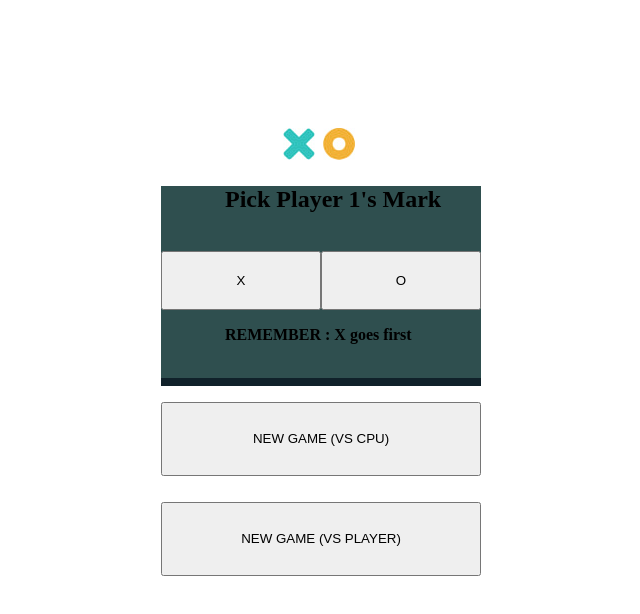
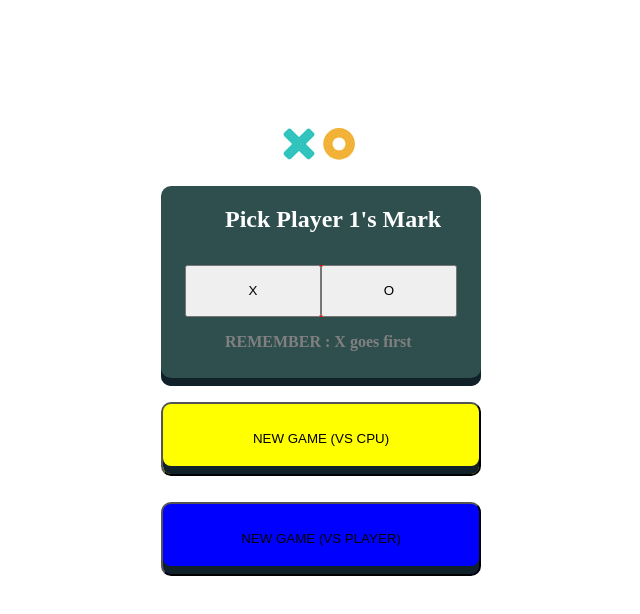
Before and after one commit to RohanSangle/tictactoe_game, a React (Create React App) app: page / in a window 1280 px wide. Shown: the top 614 px of the page, without its empty margins (319-959 px from the left). Built offline with nearby package versions, Linux system fonts and the light colour scheme.

Commit message:
css is brainf

```diff
--- a/src/App.css
+++ b/src/App.css
@@ -19,3 +19,49 @@
   align-items: center;
 
 }
+
+
+.topbar{
+  display: flex;
+  justify-content: space-between;
+  align-items: center;
+  background-color: #fff;
+  /* padding: 0 2%; */
+  height: 15%;
+  width: 36%;
+  margin-top: 15%;
+  margin-left: 32%;
+
+
+  .tttlogo2{
+    /* margin-left: 35%; */
+    /* margin-right: 35%; */
+    padding-top: 10%;
+    padding-bottom: 2%;
+    width: fit-content;
+    height: fit-content;
+    background-color: #fff;
+    display: flex;
+    justify-content: center;
+    align-items: center;
+
+  }
+
+  .turn{
+    margin-right: 2%;
+    margin-top: 8%;
+    /* margin-bottom: 2%; */
+    background-color: #fff;
+    border: none;
+    /* cursor: pointer; */
+    /* font-size: 16px; */
+    font-weight: bold;
+    height: 30%;
+    width: 40%;
+    /* margin-top: 20px; */
+    /* margin-right: 35%; */
+    box-sizing: border-box;
+    border-radius: 5px;
+    background-color: aqua;
+  }
+}
--- a/src/App.js
+++ b/src/App.js
@@ -150,6 +150,11 @@ function App() {
       }
       {player && (
         <>
+          <section className='topbar'>
+            <img className='tttlogo2' src={xologo} alt=''></img>
+            <button className='turn'>X turn</button>
+            <RestartButton handleRestart={handleRestart} />
+          </section>
           <Board board={board} onClick={gameOver ? handleRestart : handleCellClick} onGameEnd={handleGameEnd} handleCellClick={handleCellClick} />
           <Scoreboard score={score} />
 
@@ -158,7 +163,6 @@ function App() {
               {winner === 'tie' ? 'It\'s a tie!' : `Player ${winner} wins!`}
             </div>
           )}
-          <RestartButton handleRestart={handleRestart} />
         </>
       )}
     </div>
--- a/src/components/PlayerSelect.jsx
+++ b/src/components/PlayerSelect.jsx
@@ -14,8 +14,8 @@ const PlayerSelect = ( {onSelectPlayer} ) => {
         <h4 className='line'>REMEMBER : X goes first</h4>
       </section >
       <section className='menusmallbox2'>
-        <button>NEW GAME (VS CPU)</button>
-        <button>NEW GAME (VS PLAYER)</button>
+        <button className='yellow' >NEW GAME (VS CPU)</button>
+        <button className='blue'>NEW GAME (VS PLAYER)</button>
       </section>
     </div>
   );
--- a/src/components/RestartButton.jsx
+++ b/src/components/RestartButton.jsx
@@ -1,9 +1,12 @@
 import React from 'react';
 import '../styles/restart-button.css'
+import restartimg from '../images/restart.jpg'
 
 const RestartButton = ({ handleRestart }) => {
   return (
-    <button onClick={handleRestart}>Restart Game</button>
+    <button className='restart-button' onClick={handleRestart}>
+      <img src={restartimg} alt=''></img>
+    </button>
 
 
   );
--- a/src/styles/board.css
+++ b/src/styles/board.css
@@ -3,7 +3,10 @@
   grid-template-columns: repeat(3, 1fr);
   grid-gap: 10px;
   max-width: 400px;
+  max-height: 350px;
   margin: 0 auto;
+  justify-items: center;
+  /* margin-top: 20%; */
 }
 
 @media (max-width: 768px) {
--- a/src/styles/player-select.css
+++ b/src/styles/player-select.css
@@ -20,18 +20,33 @@
   align-items: center;
   box-sizing: border-box;
   background-color: darkslategrey;
+  border-radius: 10px;
   box-shadow: rgba(0, 0, 0, 0) 0px 0px 0px 0px, rgba(0, 0, 0, 0) 0px 0px 0px 0px, rgb(16, 33, 42) 0px -8px 0px 0px inset;
+
+  >h2{
+    color: white;
+    margin-top: 20px;
+  }
+  >h4{
+    color: grey;
+  }
 }
 
 .xochoose{
   margin-top: 2%;
   margin-bottom: 5%;
-  width: 100%;
+  width: 85%;
   height: 100%;
   display: flex;
   flex-direction: row;
   justify-content: space-between;
   align-items: center;
+  box-sizing: border-box;
+  border-bottom-left-radius: 10px;
+  border-bottom-right-radius: 10px;
+  border-radius: 10px;
+  background-color: red;
+  /* rgb(26, 42, 51) */
 
 }
 
@@ -47,6 +62,7 @@
   flex-direction: column;
   justify-content: space-between;
   align-items: center;
+
   >button{
     margin-top: 5%;
     margin-bottom: 3%;
@@ -56,6 +72,18 @@
     flex-direction: row;
     justify-content: center;
     align-items: center;
+    border-radius: 10px;
+  }
+
+  >button.yellow{
+    background-color: yellow;
+    box-shadow: rgba(0, 0, 0, 0) 0px 0px 0px 0px, rgba(0, 0, 0, 0) 0px 0px 0px 0px, rgb(16, 33, 42) 0px -8px 0px 0px inset;
+
+  }
+  >button.blue{
+    background-color: blue;
+    box-shadow: rgba(0, 0, 0, 0) 0px 0px 0px 0px, rgba(0, 0, 0, 0) 0px 0px 0px 0px, rgb(16, 33, 42) 0px -8px 0px 0px inset;
+
   }
 
 }
--- a/src/styles/restart-button.css
+++ b/src/styles/restart-button.css
@@ -2,15 +2,16 @@
   display: flex;
   justify-content: center;
   align-items: center;
-  background-color: #4caf50;
-  color: #fff;
+  /* color: grey; */
   border: none;
   cursor: pointer;
-  font-size: 16px;
-  font-weight: bold;
-  height: 40px;
-  width: 120px;
-  margin-top: 20px;
+  /* font-size: 16px; */
+  /* font-weight: bold; */
+  height: fit-content;
+  width: fit-content;
+  margin-top: 8%;
+  /* margin-right: 35%; */
+  /* background-color: red; */
 }
 
 @media (max-width: 768px) {
```
Also changed, not shown: src/images/restart.jpg (added).
